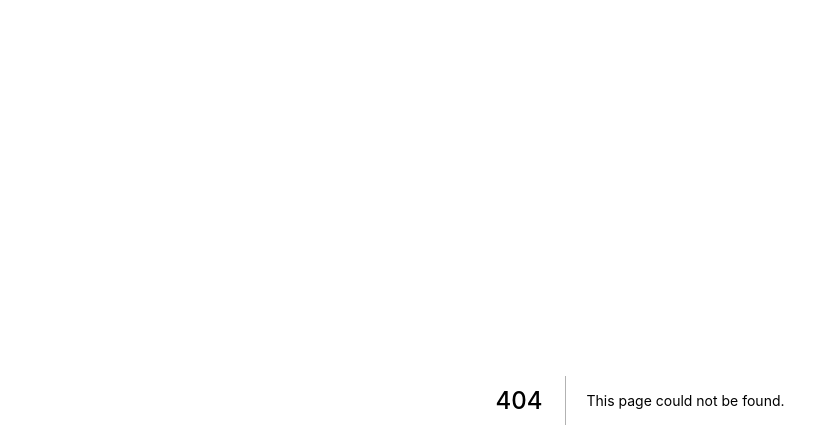
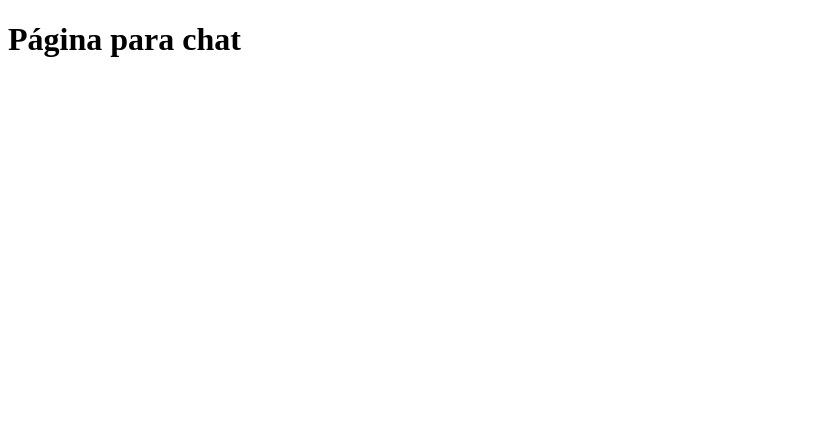
Before and after one commit to germano-beep/alura-imersao-metal-chat, a Next.js app: page /chat in a window 1280 px wide. Before the commit this address had no page. Shown: the top 448 px of the page, without its empty margins (0-839 px from the left). Built offline with nearby package versions, Linux system fonts and the light colour scheme.

Commit message:
adicionar rota para chat

```diff
--- /dev/null
+++ b/pages/chat.jsx
@@ -0,0 +1,3 @@
+export default function () {
+  return <h1>Página para chat</h1>
+}
--- a/pages/index.jsx
+++ b/pages/index.jsx
@@ -1,5 +1,6 @@
 import { Box, Button, Text, TextField, Image } from '@skynexui/components';
 import React from 'react';
+import { useRouter } from 'next/router'
 import appConfig from '../config.json';
 
 function GlobalStyle() {
@@ -48,6 +49,7 @@ function Titulo(props) {
 export default function PaginaInicial() {
   // const username = 'germano-beep';
   const [username, setUsername] = React.useState('germano-beep')
+  const roteamento = useRouter()
 
   return (
     <>
@@ -79,6 +81,7 @@ export default function PaginaInicial() {
           <Box
             onSubmit = { function(infosDoEvento){
               infosDoEvento.preventDefault();
+              roteamento.push('/chat')
             }}
             as="form"
             styleSheet={{
```
